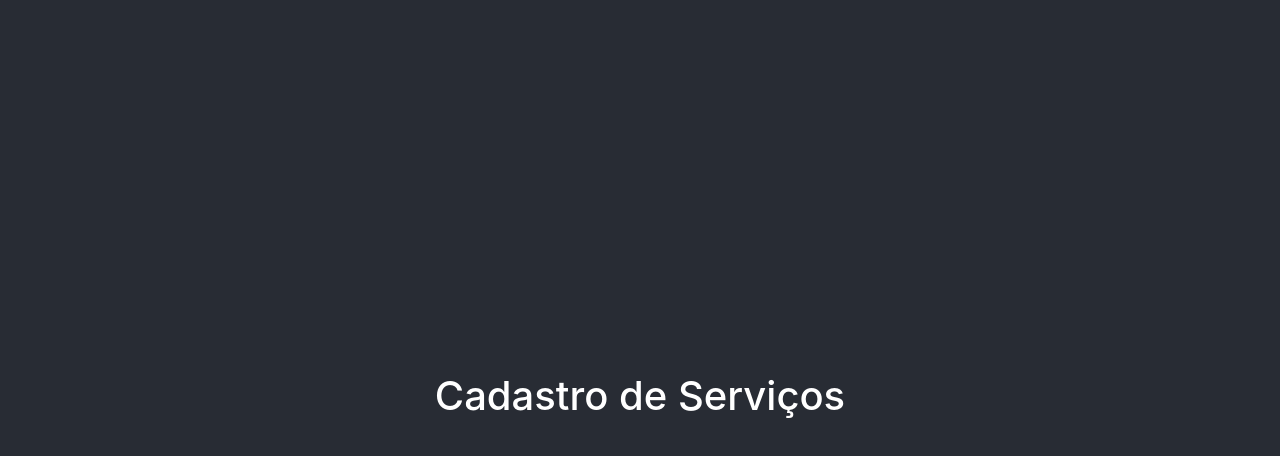
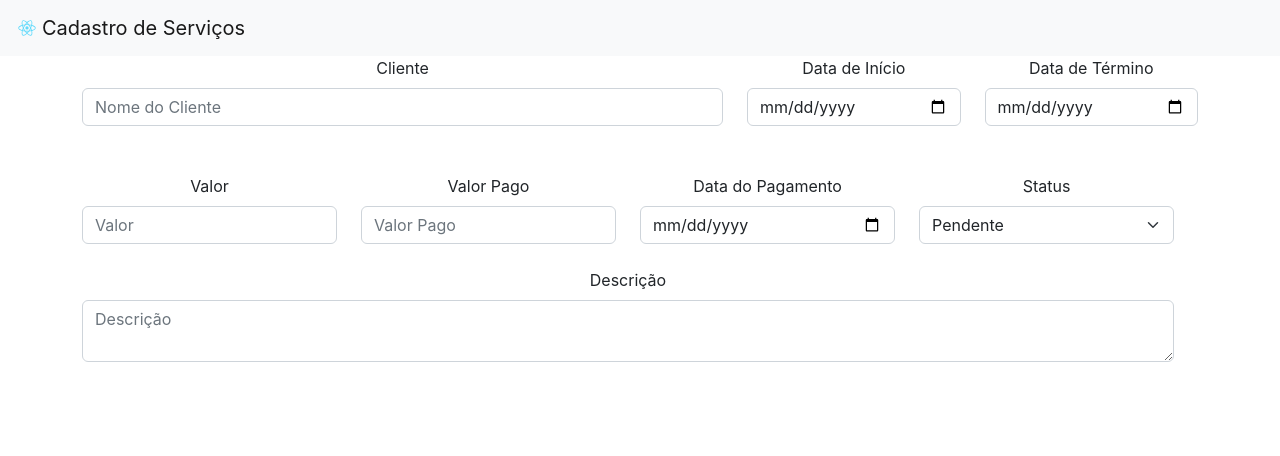
Before and after one commit to DevBack/Cadastro-de-Servico, a React (Create React App) app in the folder frontend/: page / in a window 1280 px wide. Shown: the top 456 px of the page. Built offline with nearby package versions, Linux system fonts and the light colour scheme.

Commit message:
Form Creation

```diff
--- a/frontend/src/App.js
+++ b/frontend/src/App.js
@@ -4,9 +4,60 @@ import './App.css';
 function App() {
   return (
     <div className="App">
-      <header className="App-header">
-        <h1>Cadastro de Serviços</h1>
+      <header>
+        <nav class="navbar bg-light">
+          <div class="container-fluid">
+            <a class="navbar-brand" href="#">
+              <img src={logo} alt="Logo" width="30" height="24" class="d-inline-block align-text-top" />
+              Cadastro de Serviços
+            </a>
+          </div>
+        </nav>
       </header>
+      <div className="container-sm">
+        <form>
+          <div className="row g-4">
+            <div className="col-sm-7">
+              <label className="form-label">Cliente</label>
+              <input type="text" className="form-control" placeholder="Nome do Cliente" name="cliente" />
+            </div>
+            <div className="col-sm">
+              <label className="form-label">Data de Início</label>
+              <input type="date" className="form-control" placeholder="Data de Início" name="dataInicio" />
+            </div>
+            <div className="col-sm">
+              <label className="form-label">Data de Término</label>
+              <input type="date" className="form-control" placeholder="Data de Término" name="dataFim" />
+            </div>
+          <div className="row g-4">
+              <div className="col-sm">
+                <label className="form-label">Valor</label>
+                <input type="text" className="form-control" placeholder="Valor" name="valor" />
+              </div>
+              <div className="col-sm">
+                <label className="form-label">Valor Pago</label>
+                <input type="text" className="form-control" placeholder="Valor Pago" name="valorPago" />
+              </div>
+              <div className="col-sm">
+                <label className="form-label">Data do Pagamento</label>
+                <input type="date" className="form-control" placeholder="Data do Pagamento" name="dataPagamento " />
+              </div>
+              <div className="col-sm">
+                <label className="form-label">Status</label>
+                <select class="form-select" aria-label="Default select example" name="status">
+                  <option selected>Pendente</option>
+                  <option value="1">Realizado</option>
+                  <option value="2">Cancelado</option>
+                </select>
+              </div>
+              <div className="col-sm-12">
+                <label className="form-label">Descrição</label>
+                <textarea class="form-control" placeholder="Descrição" name="descricao"></textarea>
+              </div>
+          </div>
+          </div>
+        </form>
+      </div>
     </div>
   );
 }
```
